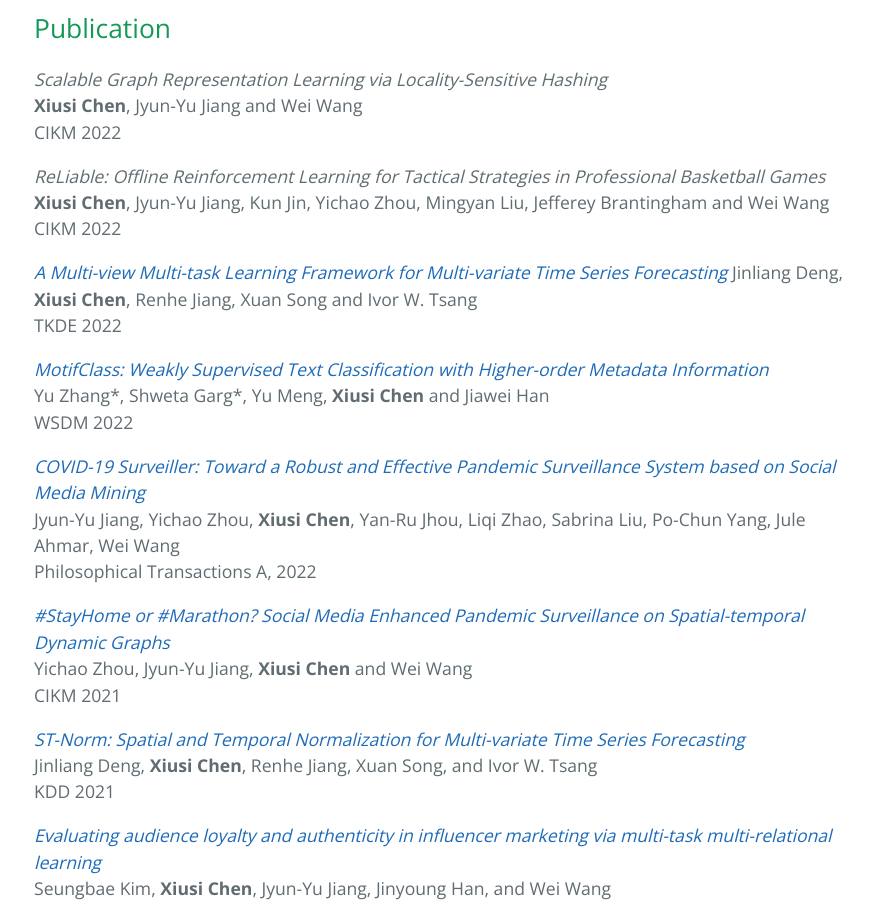
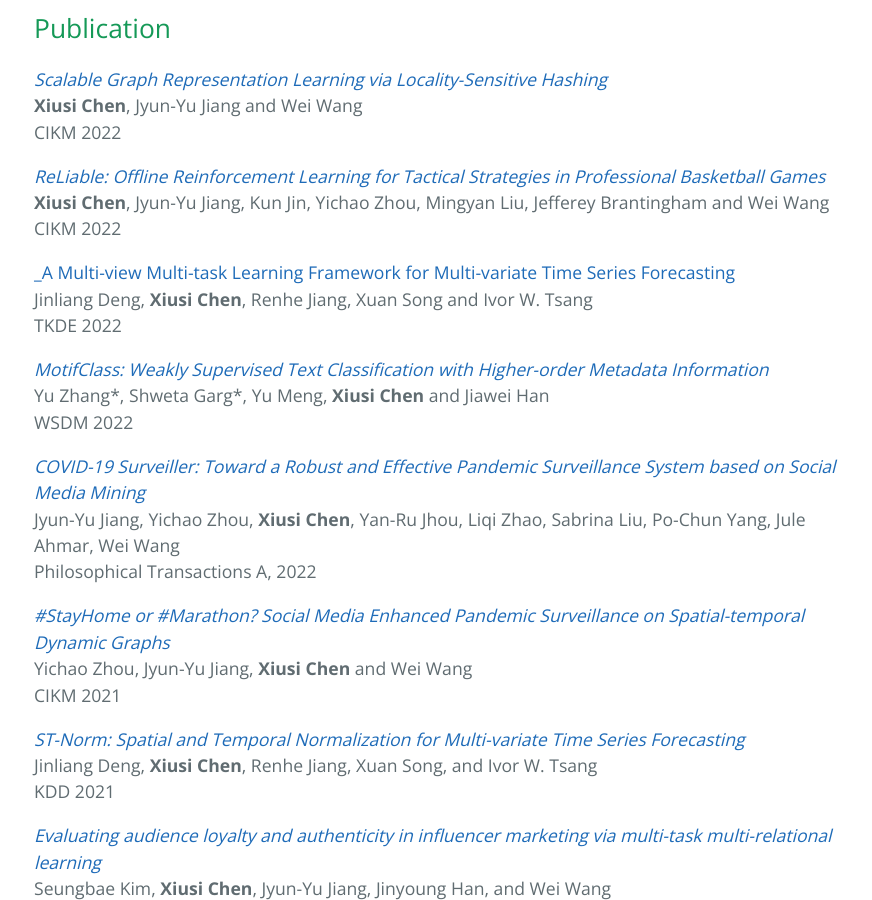
Before and after one commit to xiusic/xiusic.github.io, a Jekyll site: the page built from index.md, in a window 1280 px wide and 900 px high, scrolled down 1631 px. Shown: the whole window, without its empty margins (190-1062 px from the left). Built offline with Jekyll 4.4.1, drawn with Linux system fonts in a browser that asks for light colours; our own code applies the rules of GitHub Pages for plain Markdown files; part of the change alters nothing that is shown.

```diff
--- a/index.md
+++ b/index.md
@@ -56,15 +56,15 @@ Jinliang Deng, Du Yin, Yi Yang, **Xiusi Chen**, Jiewen Deng, Renhe Jiang, Xuan S
 
 
 ## Publication
-_Scalable Graph Representation Learning via Locality-Sensitive Hashing_
+[_Scalable Graph Representation Learning via Locality-Sensitive Hashing_](papers/_CIKM_22_CR__Scalable_Graph_Representation_Learning_via_Locality_Sensitive_Hashing.pdf)
 **Xiusi Chen**, Jyun-Yu Jiang and Wei Wang
 CIKM 2022
 
-_ReLiable: Offline Reinforcement Learning for Tactical Strategies in Professional Basketball Games_
+[_ReLiable: Offline Reinforcement Learning for Tactical Strategies in Professional Basketball Games_](papers/_CIKM_22_CR__ReLiable__Offline_Reinforcement_Learning_for_Tactical_Strategies_in_Professional_Basketball_Games.pdf)
 **Xiusi Chen**, Jyun-Yu Jiang, Kun Jin, Yichao Zhou, Mingyan Liu, Jefferey Brantingham and Wei Wang
 CIKM 2022
 
-[_A Multi-view Multi-task Learning Framework for Multi-variate Time Series Forecasting_    ](https://arxiv.org/pdf/2109.01657.pdf)
+[_A Multi-view Multi-task Learning Framework for Multi-variate Time Series Forecasting ](https://arxiv.org/pdf/2109.01657.pdf)
 Jinliang Deng, **Xiusi Chen**, Renhe Jiang, Xuan Song and Ivor W. Tsang
 TKDE 2022
 
```
